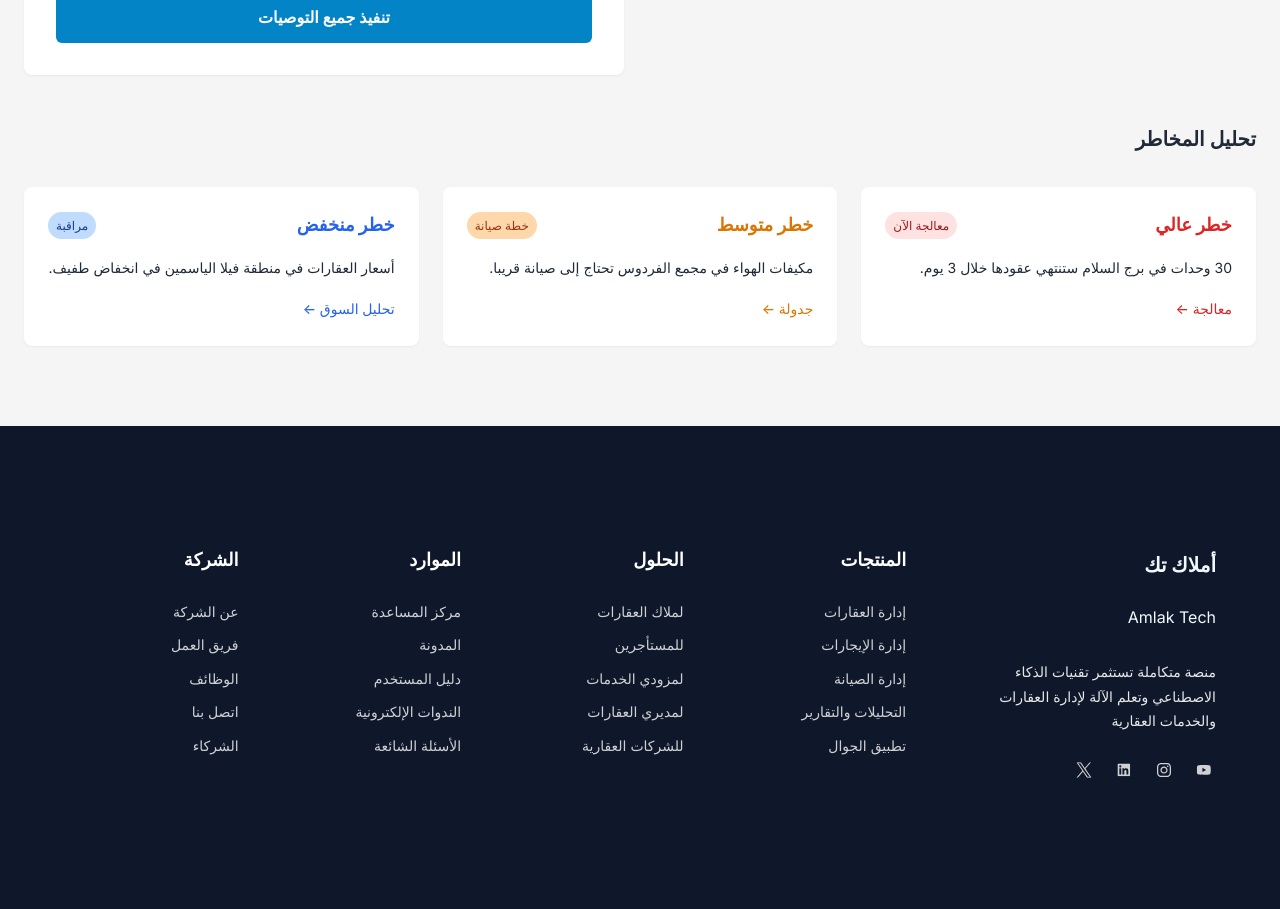
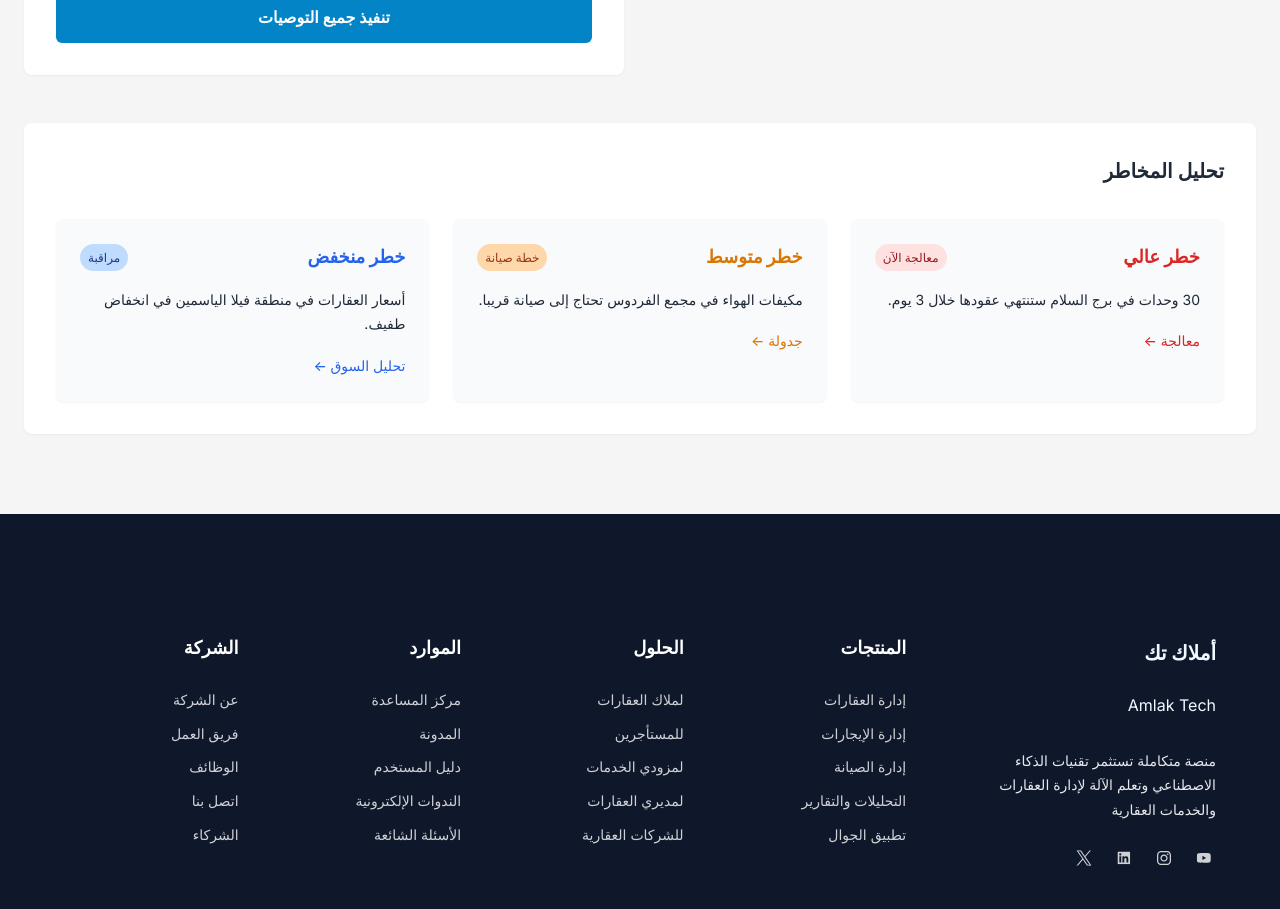
Before and after one commit to yaraabdullah/AmlakTech-Website, a Next.js app: page /owner/property-analytics in a window 1280 px wide. Shown: the part 1540-2449 px from the top of the page. Built offline with nearby package versions, Linux system fonts and the light colour scheme.

Commit message:
update the color

```diff
--- a/components/PropertyAnalytics.tsx
+++ b/components/PropertyAnalytics.tsx
@@ -289,6 +289,7 @@ export default function PropertyAnalytics() {
           </div>
 
           {/* Risk Analysis */}
+          <div className={styles.riskSectionContainer}>
             <div className={styles.riskSection}>
               <h2 className={styles.sectionTitle}>تحليل المخاطر</h2>
 
@@ -310,6 +311,7 @@ export default function PropertyAnalytics() {
               </div>
             </div>
           </div>
+        </div>
       </main>
 
       {/* Footer */}
--- a/styles/PropertyAnalytics.module.css
+++ b/styles/PropertyAnalytics.module.css
@@ -469,9 +469,17 @@
   background: var(--color-secondary);
 }
 
-/* Risk Analysis */
+/* Risk Analysis Container */
+.riskSectionContainer {
+  background: var(--color-background-primary);
+  border-radius: var(--border-radius-lg);
+  padding: var(--spacing-xl);
+  box-shadow: var(--shadow-sm);
+  margin-bottom: var(--spacing-2xl);
+}
+
 .riskSection {
-  margin-bottom: var(--spacing-2xl);
+  margin: 0;
 }
 
 .riskSection .sectionTitle {
@@ -492,15 +500,15 @@
 }
 
 .riskCard.red {
-  background: #ffffff;
+  background: var(--color-background-secondary);
 }
 
 .riskCard.orange {
-  background: #ffffff;
+  background: var(--color-background-secondary);;
 }
 
 .riskCard.blue {
-  background: #ffffff;
+  background: var(--color-background-secondary);;
 }
 
 .riskHeader {
```
Lines whose indentation alone changed are shown as unchanged.
